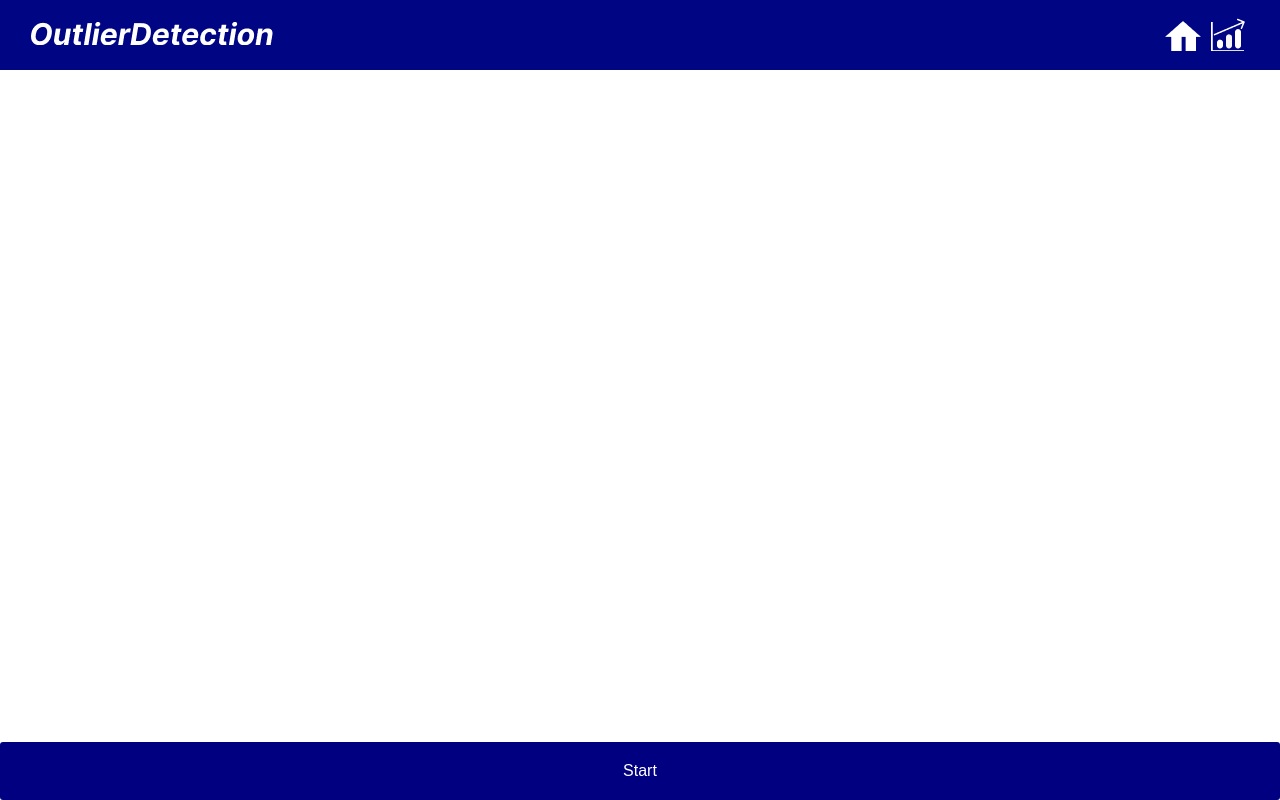
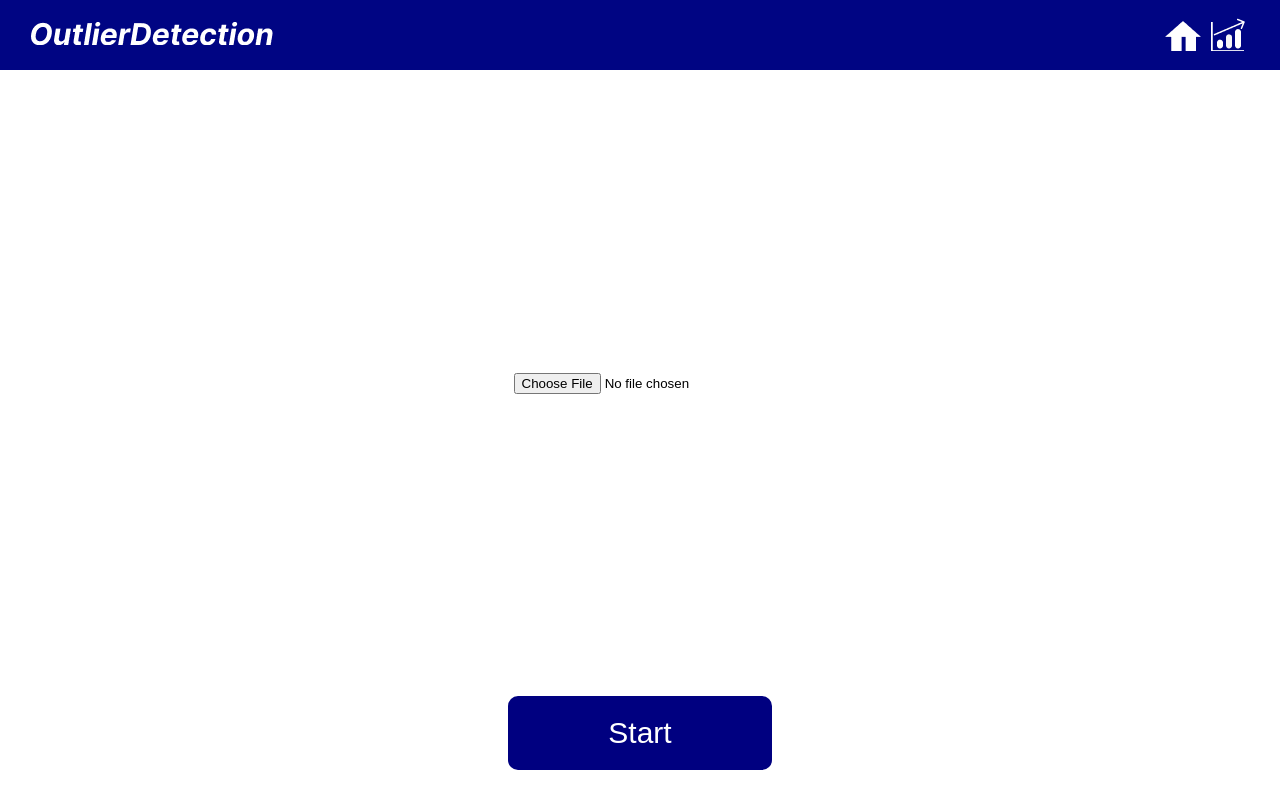
Before and after one commit to oooihmm/BA-OutlierDetection, a Vue app in the folder client/: page / in a window 1280 px wide. Built offline with nearby package versions, Linux system fonts and the light colour scheme.

Commit message:
버튼 수정

```diff
--- a/client/src/views/MainPage.vue
+++ b/client/src/views/MainPage.vue
@@ -1,7 +1,13 @@
 <template>
   <div class="container">
     <Navigation />
-     <button class="start-button" @click="startAnalysis" :disabled="!audioFile">Start</button>
+    <!-- 음성 파일 업로드 인터페이스 -->
+    <div class="file-upload-container">
+      <input type="file" @change="handleAudioUpload" accept=".wav,.mp3,.mp4" />
+    </div>
+    <div class="button-container">
+      <button class="start-button" @click="startAnalysis" :disabled="!audioFile">Start</button>
+    </div>
   </div>
 </template>
 
@@ -13,28 +19,57 @@ export default {
   components: {
     Navigation,
   },
+  data() {
+    return {
+      audioFile: null, // 음성 파일 데이터
+    };
+  },
+  methods: {
+    handleAudioUpload(event) {
+      // 사용자가 파일을 선택하면 이 함수가 호출됩니다.
+      const files = event.target.files;
+      if (files.length > 0) {
+        this.audioFile = files[0]; // 첫 번째 파일을 audioFile에 저장
+      }
+    },
+    startAnalysis() {
+      // 분석 시작 로직
+      // ...
+    }
+  },
 };
 </script>
 
 <style scoped>
+/* 스타일은 이전과 같으며, 필요에 따라 파일 업로드 인터페이스 스타일을 추가할 수 있습니다. */
 .container {
-  display: flex; /* Flexbox 레이아웃 사용 */
-  flex-direction: column; /* 자식 요소를 세로 방향으로 정렬 */
-  justify-content: space-between; /* 자식 요소 사이의 공간을 균등하게 배분 */
-  height: 100vh; /* 전체 뷰포트 높이 */
+  display: flex;
+  flex-direction: column;
+  justify-content: space-between;
+  height: 100vh;
+}
+
+.file-upload-container {
+  text-align: center; /* 파일 업로드 인터페이스를 가운데 정렬 */
+  margin: auto; /* 자동 마진으로 상하좌우 중앙 정렬 */
+}
+
+.button-container {
+  text-align: center;
+  margin-bottom: 30px;
 }
 
 .start-button {
-  background-color: navy; /* 남색 배경 */
-  color: white; /* 흰색 텍스트 */
-  padding: 20px 60px; /* 버튼 안쪽 여백 */
-  font-size: 16px; /* 글자 크기 */
-  border: none; /* 테두리 없앰 */
-  border-radius: 3px; /* 버튼 모서리 둥글게 */
-  cursor: pointer; /* 마우스 오버시 커서 변경 */
+  background-color: navy;
+  color: white;
+  padding: 20px 100px;
+  font-size: 30px;
+  border: none;
+  border-radius: 10px;
+  cursor: pointer;
 }
 
 .start-button:disabled {
-  background-color: navy; /* 비활성화 상태에서 배경 색 */
+  background-color: navy;
 }
 </style>
```
